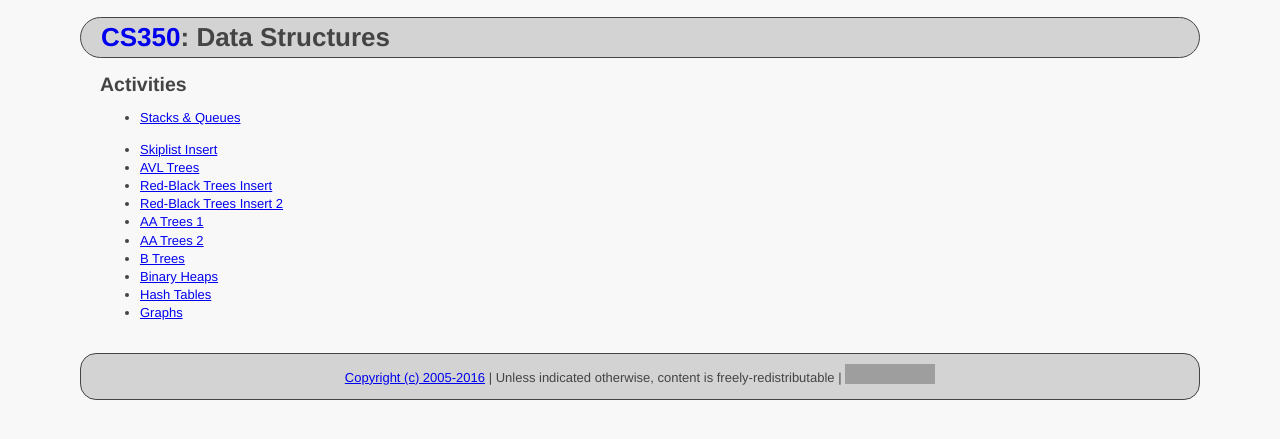
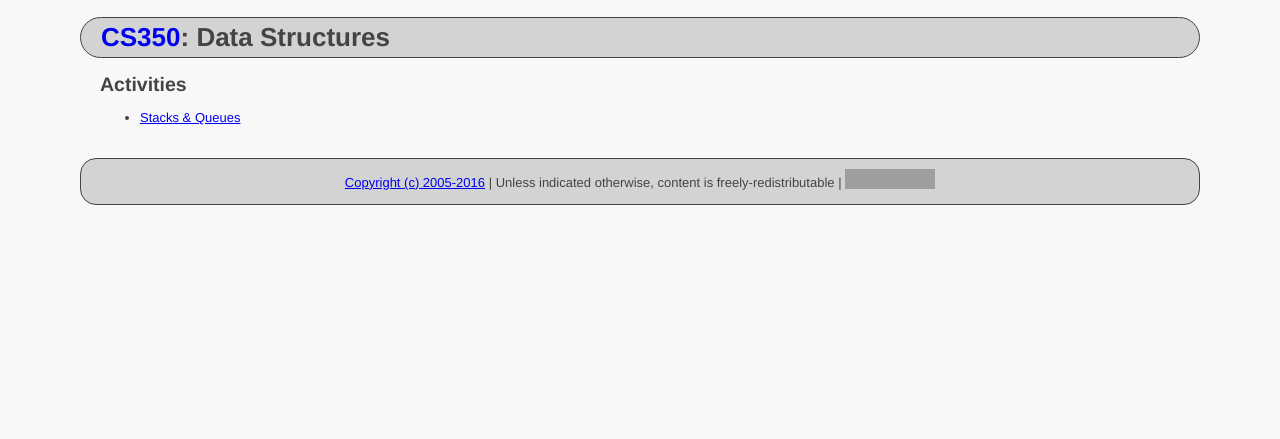
Before and after one commit to ycpcs/cs350-fall2016, a Jekyll site: the page built from activities.md, in a window 1280 px wide. Shown: the top 439 px of the page. Built offline with Jekyll 4.4.1, drawn with Linux system fonts in a browser that asks for light colours; grey boxes are pictures that could not be loaded.

Commit message:
updated activities list

```diff
--- a/activities.md
+++ b/activities.md
@@ -7,17 +7,16 @@ title: Data Structures
 
 ## Activities
 
-  - [Stacks & Queues](./activities/Stacks & Queues.pdf)
+  * [Stacks & Queues](./activities/Stacks & Queues.pdf)
 
-
-  <!--  - [Skiplist Find](./activities/Skiplist Find.pdf) -->
-  - [Skiplist Insert](./activities/Skiplist Insert.pdf)
-  - [AVL Trees](./activities/AVL Trees.pdf)
-  - [Red-Black Trees Insert](activities/Red-Black Trees Insert.pdf)
-  - [Red-Black Trees Insert 2](activities/Red-Black Trees Insert 2.pdf)
-  - [AA Trees 1](activities/AA Trees.pdf)
-  - [AA Trees 2](activities/AA Trees 2.pdf)
-  - [B Trees](activities/B-Trees.pdf)
-  - [Binary Heaps](activities/Binary Heaps.pdf)
-  - [Hash Tables](activities/Hash Tables.pdf)
-  - [Graphs](activities/Graphs Adjacency Matrix and List.pdf)
+  <!-- * [Skiplist Find](./activities/Skiplist Find.pdf) -->
+  <!-- * [Skiplist Insert](./activities/Skiplist Insert.pdf) -->
+  <!-- * [AVL Trees](./activities/AVL Trees.pdf) -->
+  <!-- * [Red-Black Trees Insert](activities/Red-Black Trees Insert.pdf) -->
+  <!-- * [Red-Black Trees Insert 2](activities/Red-Black Trees Insert 2.pdf) -->
+  <!-- * [AA Trees 1](activities/AA Trees.pdf) -->
+  <!-- * [AA Trees 2](activities/AA Trees 2.pdf) -->
+  <!-- * [B Trees](activities/B-Trees.pdf) -->
+  <!-- * [Binary Heaps](activities/Binary Heaps.pdf) -->
+  <!-- * [Hash Tables](activities/Hash Tables.pdf) -->
+  <!-- * [Graphs](activities/Graphs Adjacency Matrix and List.pdf) -->
```
Also changed, not shown: schedule.md (+1 -1 lines).
